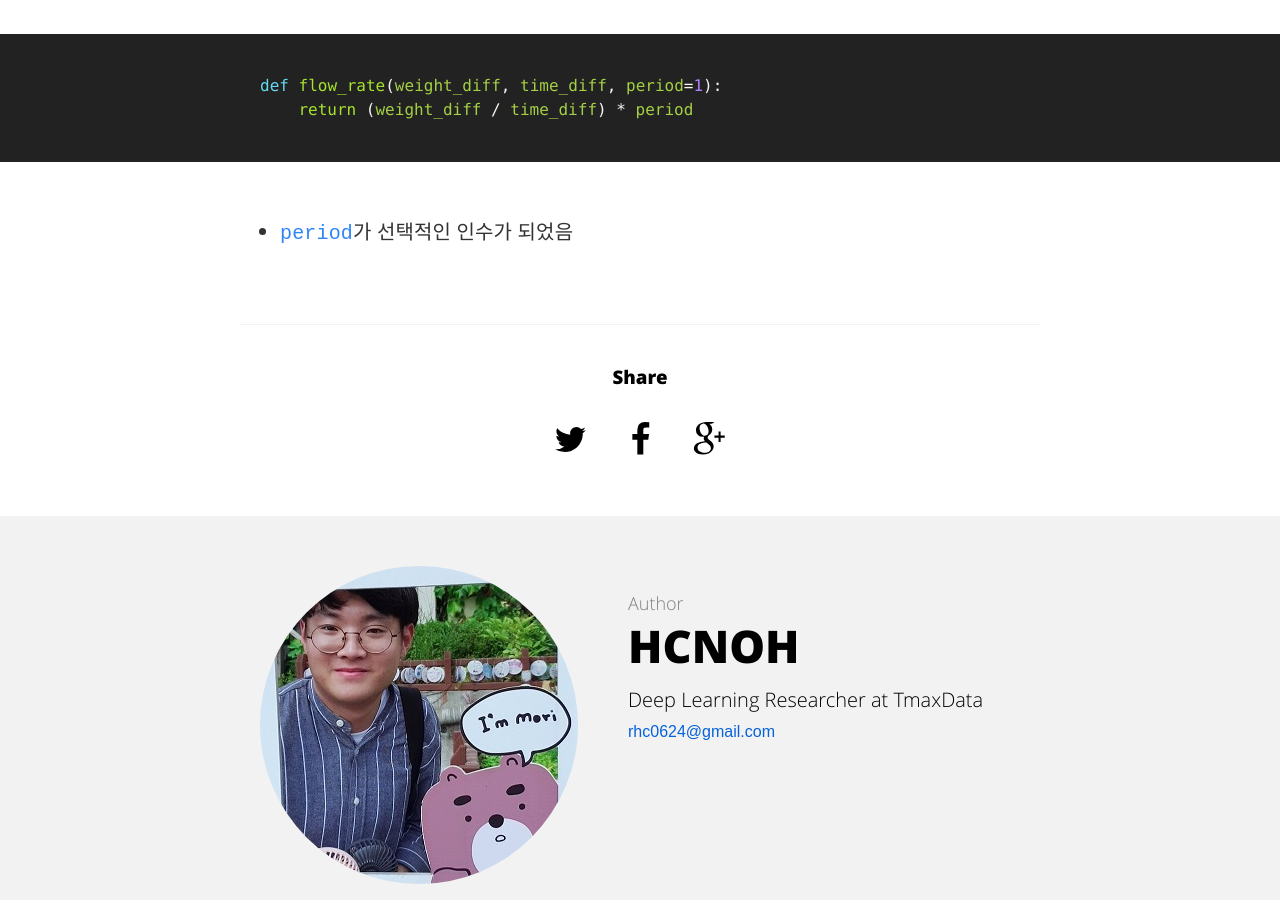
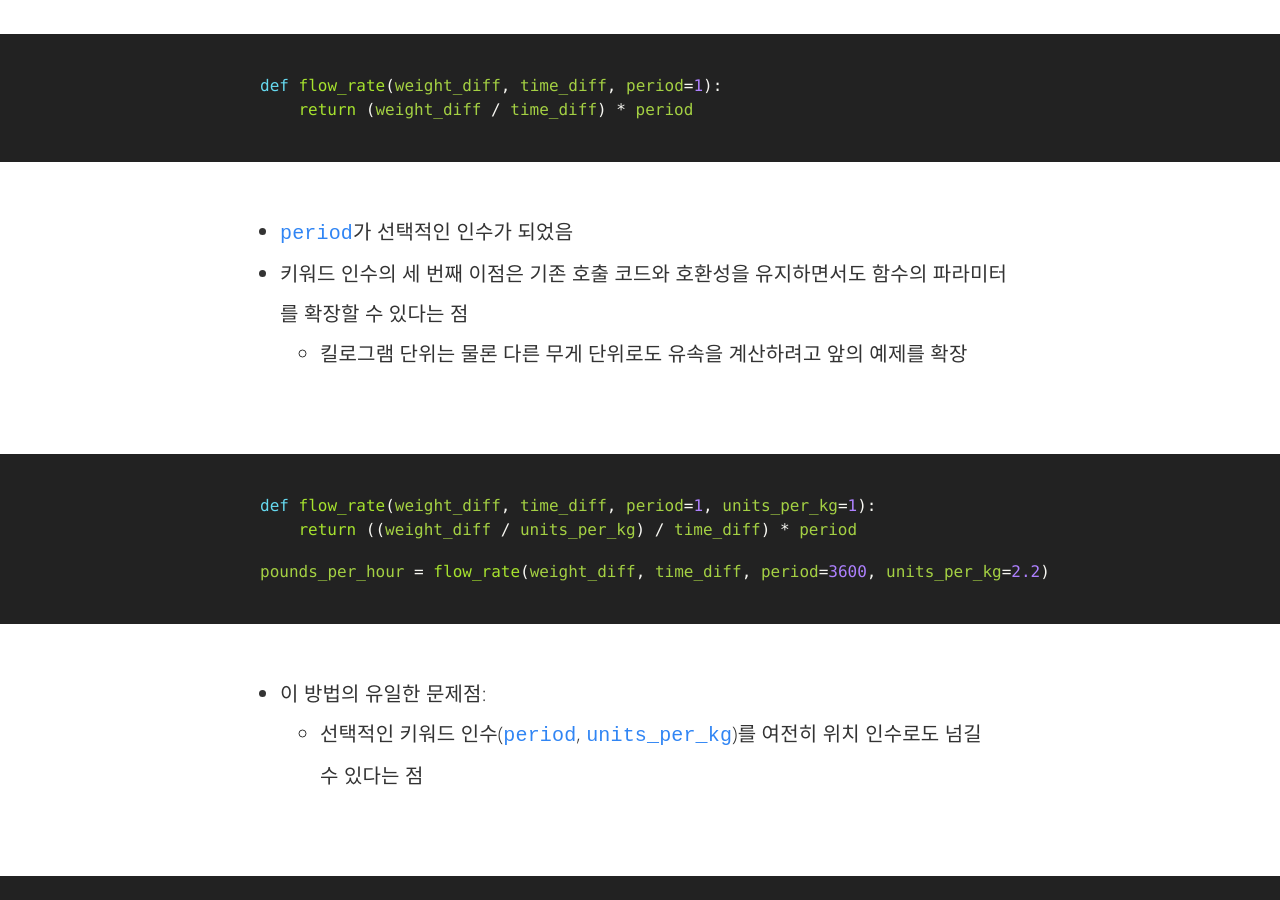
Before and after one commit to hcnoh/blog-prev, a Jekyll site: the page built from _posts/2018-09-29-effective-python-way19.md, in a window 1280 px wide and 900 px high, scrolled down 3064 px. Built offline with Jekyll 4.4.1, drawn with Linux system fonts in a browser that asks for light colours; comment, search, counter and statistics services are not loaded; some of the changed text lies outside the part shown.

Commit message:
Update 2018-09-29-effective-python-way19.md

```diff
--- a/_posts/2018-09-29-effective-python-way19.md
+++ b/_posts/2018-09-29-effective-python-way19.md
@@ -66,3 +66,21 @@ def flow_rate(weight_diff, time_diff, period=1):
     return (weight_diff / time_diff) * period
 {% endhighlight %}
 - `period`가 선택적인 인수가 되었음
+- 키워드 인수의 세 번째 이점은 기존 호출 코드와 호환성을 유지하면서도 함수의 파라미터를 확장할 수 있다는 점
+    - 킬로그램 단위는 물론 다른 무게 단위로도 유속을 계산하려고 앞의 예제를 확장
+{% highlight python %}
+def flow_rate(weight_diff, time_diff, period=1, units_per_kg=1):
+    return ((weight_diff / units_per_kg) / time_diff) * period
+
+pounds_per_hour = flow_rate(weight_diff, time_diff, period=3600, units_per_kg=2.2)
+{% endhighlight %}
+- 이 방법의 유일한 문제점:
+    - 선택적인 키워드 인수(`period`, `units_per_kg`)를 여전히 위치 인수로도 넘길 수 있다는 점
+{% highlight python %}
+def flow_rate(weight_diff, time_diff, period=1, units_per_kg=1):
+    return ((weight_diff / units_per_kg) / time_diff) * period
+
+pounds_per_hour = flow_rate(weight_diff, time_diff, 3600, 2.2)
+{% endhighlight %}
+- 위와 이 한다면 혼동을 일으킬 수 있음:
+    - 항상 키워드 이름으로 선택적인 인수를 지정하고 위치 인수로는 아예 넘기지 않아야 함
```
